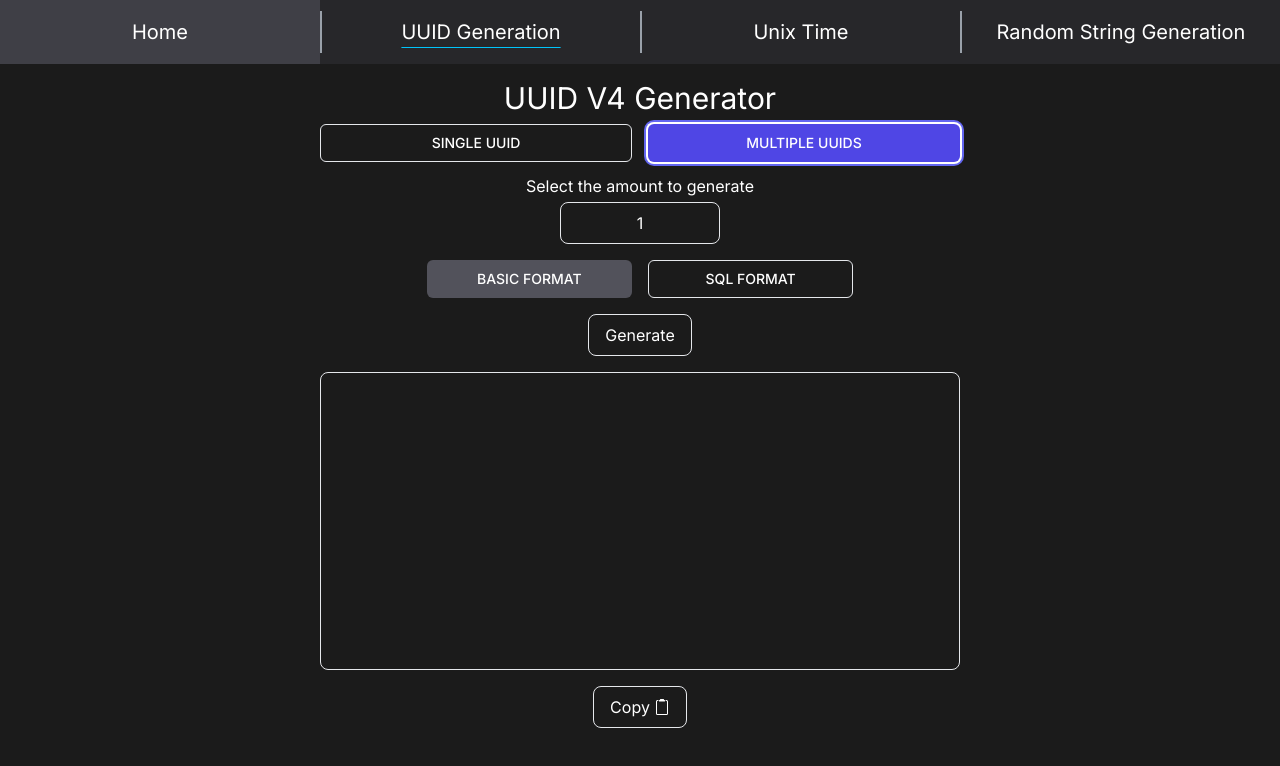
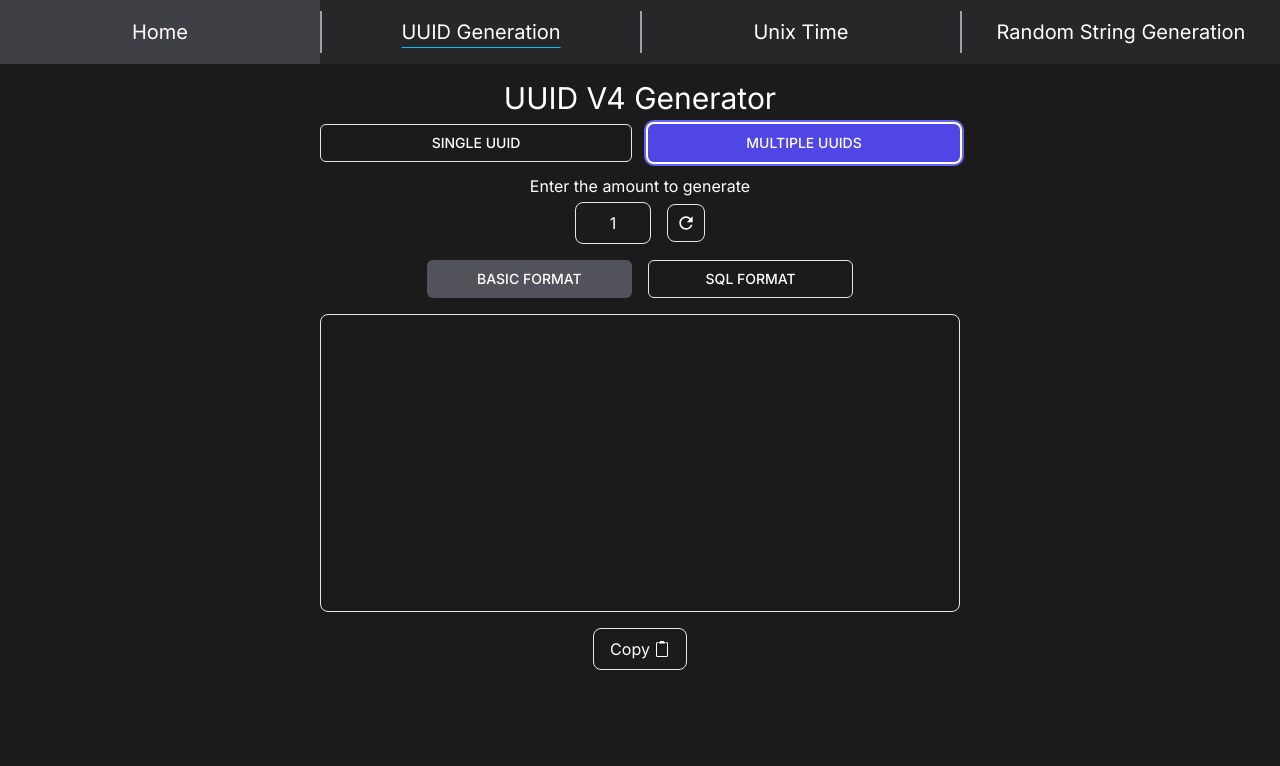
Before and after one commit to ryanc268/ryans-dev-tools, a Next.js app: page /uuid-generator in a window 1280 px wide. Both pictures are taken after a click on the radio button "MULTIPLE UUIDS". Shown: the top 766 px of the page. Built offline with nearby package versions, Linux system fonts and the light colour scheme.

Commit message:
Fixing Multiple Uuid generation flow

```diff
--- a/src/app/uuid-generator/_components/MultipleUuidPage.tsx
+++ b/src/app/uuid-generator/_components/MultipleUuidPage.tsx
@@ -5,6 +5,7 @@ import { OptionSelectStyle, UuidCopyOptions } from "@/global/enums";
 import { useEffect, useRef, useState } from "react";
 import CopyToClipboard from "react-copy-to-clipboard";
 import { BsClipboard2Check, BsClipboard2 } from "react-icons/bs";
+import { MdOutlineRefresh } from "react-icons/md";
 
 const MultipleUuidPage = () => {
   const [copyOption, setCopyOption] = useState<UuidCopyOptions>(
@@ -12,6 +13,7 @@ const MultipleUuidPage = () => {
   );
   const [numToGenerate, setNumToGenerate] = useState<number | null>(1);
   const [uuidString, setUuidString] = useState<string>("");
+  const [uuidStringSql, setUuidStringSql] = useState<string>("");
   const [isCopied, setIsCopied] = useState(false);
 
   const buttonRef = useRef<HTMLButtonElement>(null);
@@ -33,20 +35,25 @@ const MultipleUuidPage = () => {
   const generateUuids = () => {
     if (!numToGenerate || numToGenerate < 1) return;
     let tempString = "";
-    if (copyOption === UuidCopyOptions.REGULAR) {
     for (let i = 0; i < numToGenerate; i++) {
       tempString += crypto.randomUUID() + "\n";
     }
-    } else if (copyOption === UuidCopyOptions.SQL) {
-      tempString += "(";
+
+    let tempStringSql = "(";
     for (let i = 0; i < numToGenerate; i++) {
-        tempString += `\"${crypto.randomUUID()}\"${
+      tempStringSql += `\"${crypto.randomUUID()}\"${
         i !== numToGenerate - 1 ? ", \n" : ""
       }`;
     }
-      tempString += ")";
-    }
+    tempStringSql += ")";
+
     setUuidString(tempString);
+    setUuidStringSql(tempStringSql);
+  };
+
+  const displayUuidString = () => {
+    if (copyOption === UuidCopyOptions.SQL) return uuidStringSql;
+    return uuidString;
   };
 
   const toggleCopy = () => {
@@ -64,8 +71,9 @@ const MultipleUuidPage = () => {
     <div className="flex w-full flex-col items-center">
       <div className="mb-4 flex w-1/2 flex-col items-center">
         <h4 className="my-1 text-sm md:text-base 2xl:text-lg">
-          Select the amount to generate
+          Enter the amount to generate
         </h4>
+        <div className="flex items-center justify-center">
           <input
             type="text"
             maxLength={3}
@@ -73,6 +81,15 @@ const MultipleUuidPage = () => {
             value={numToGenerate || ""}
             onChange={(e) => validateNumber(e.target.value)}
           />
+          <button
+            className="ml-4 flex items-center rounded-lg border p-2 text-lg hover:bg-zinc-700 disabled:opacity-25 disabled:hover:bg-transparent md:text-xl"
+            disabled={numToGenerate && numToGenerate > 0 ? false : true}
+            onClick={() => generateUuids()}
+            ref={buttonRef}
+          >
+            <MdOutlineRefresh />
+          </button>
+        </div>
       </div>
       <div className="flex w-2/3 flex-row justify-center md:w-1/3">
         <OptionSelect
@@ -81,19 +98,11 @@ const MultipleUuidPage = () => {
           style={OptionSelectStyle.GRAY}
         />
       </div>
-      <button
-        className="mt-4 rounded-lg border px-2 py-1 text-sm hover:bg-zinc-800 disabled:opacity-25 disabled:hover:bg-transparent md:px-4 md:py-2 md:text-base"
-        disabled={numToGenerate && numToGenerate > 0 ? false : true}
-        onClick={() => generateUuids()}
-        ref={buttonRef}
-      >
-        Generate
-      </button>
       <textarea
         className="my-4 w-5/6 resize-none rounded-lg border bg-transparent p-2 text-sm md:mx-0 md:w-1/2 md:text-xl 2xl:w-1/4"
         readOnly
         rows={10}
-        value={uuidString}
+        value={displayUuidString()}
       />
       <CopyToClipboard text={uuidString} onCopy={() => toggleCopy()}>
         <button
```
Lines whose indentation alone changed are shown as unchanged.
